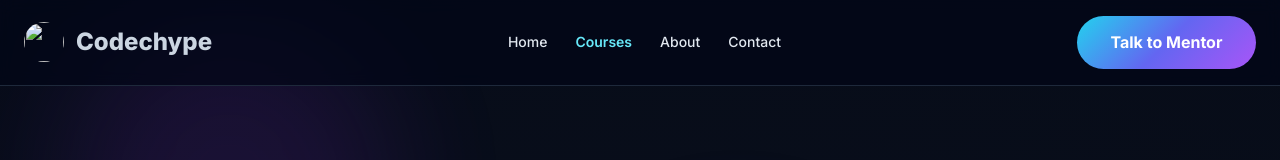
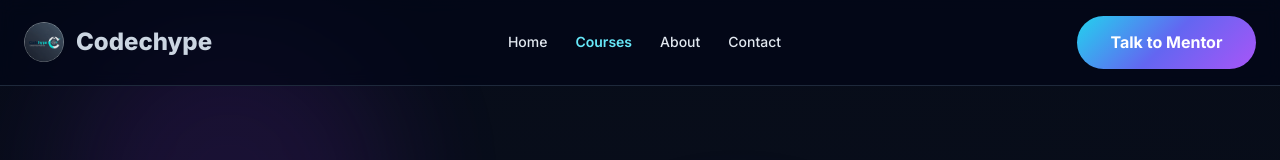
Before and after one commit to SharmajiTech/codechype-frontend, a plain HTML site: page course-data-analytics.html in a window 1280 px wide. Shown: the top 160 px of the page. Drawn offline with nearby package versions, Linux system fonts and the light colour scheme.

```diff
--- a/course-data-analytics.html
+++ b/course-data-analytics.html
@@ -97,7 +97,7 @@
 <header class="bg-slate-950/70 backdrop-blur border-b border-slate-800 sticky top-0 z-40">
   <div class="container mx-auto px-6 py-4 flex justify-between items-center">
     <a href="index.html" class="flex items-center gap-3">
-      <img src="image/codechypelogo.png" class="h-10 w-10 rounded-full">
+      <img src="codechypelogo.png" class="h-10 w-10 rounded-full">
       <span class="hidden sm:inline text-2xl font-extrabold">Codechype</span>
     </a>
     <nav class="hidden md:flex gap-7 text-sm font-medium">
```
